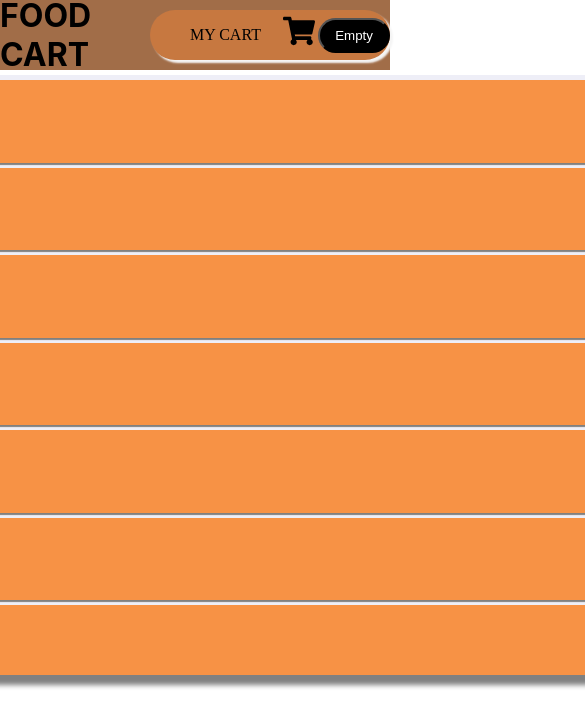
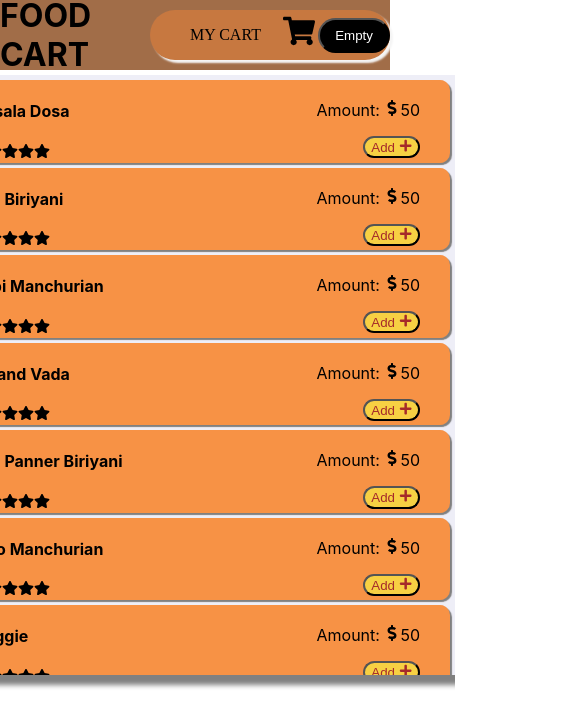
Before and after one commit to vaibhavyb/ReactDummyFoodCourt, a React (Create React App) app: page / in a window 390 px wide. Shown: the top 726 px of the page, 585 px wide, since content can reach past the window. Built offline with nearby package versions, Linux system fonts and the light colour scheme.

Commit message:
'updated'

```diff
--- a/src/components/OrderSummary/Orders.js
+++ b/src/components/OrderSummary/Orders.js
@@ -4,22 +4,21 @@ import OrderItem from "./OrderItem";
 function Orders(props) {
   return (
     <div>
-      {props.data.length!=0 &&(<h3 style={{textAlign:"center"}}>ORDER SUMMARY</h3>)}
+      {props.data.length != 0 && (
+        <h3 style={{ textAlign: "center" }}>ORDER SUMMARY</h3>
+      )}
 
-      {props.data.map(item => (
-        item.total>0 &&
-
-        <OrderItem
-
-          food={item.food}
-          quantity={item.total}
-        />
-      ))}
+      {props.data.map(
+        item =>
+          item.total > 0 && (
+            <OrderItem key={item.id} food={item.food} quantity={item.total} />
+          )
+      )}
 
       <div>
         {props.data.length != 0 && (
           <span>
-            <p style={{textAlign:"center"}}>Have a gr8 day,Eat well...</p>
+            <p style={{ textAlign: "center" }}>Have a gr8 day,Eat well...</p>
           </span>
         )}
       </div>
--- a/src/components/body/Card.css
+++ b/src/components/body/Card.css
@@ -7,3 +7,11 @@
     overflow-x: hidden;
 
 }
+@media only screen and (max-width: 768px) {
+    /* For mobile phones: */
+
+    .card{
+        width:520px;
+    }
+
+  }
--- a/src/components/body/MealItem.css
+++ b/src/components/body/MealItem.css
@@ -40,3 +40,11 @@
     margin-right: 5px;
     margin-left: 5px;
 }
+@media only screen and (max-width: 768px) {
+    /* For mobile phones: */
+
+    .Meal-Item{
+        margin:5px;
+    }
+
+  }
```
Also changed, not shown: src/App.css (line endings or trailing spaces).
